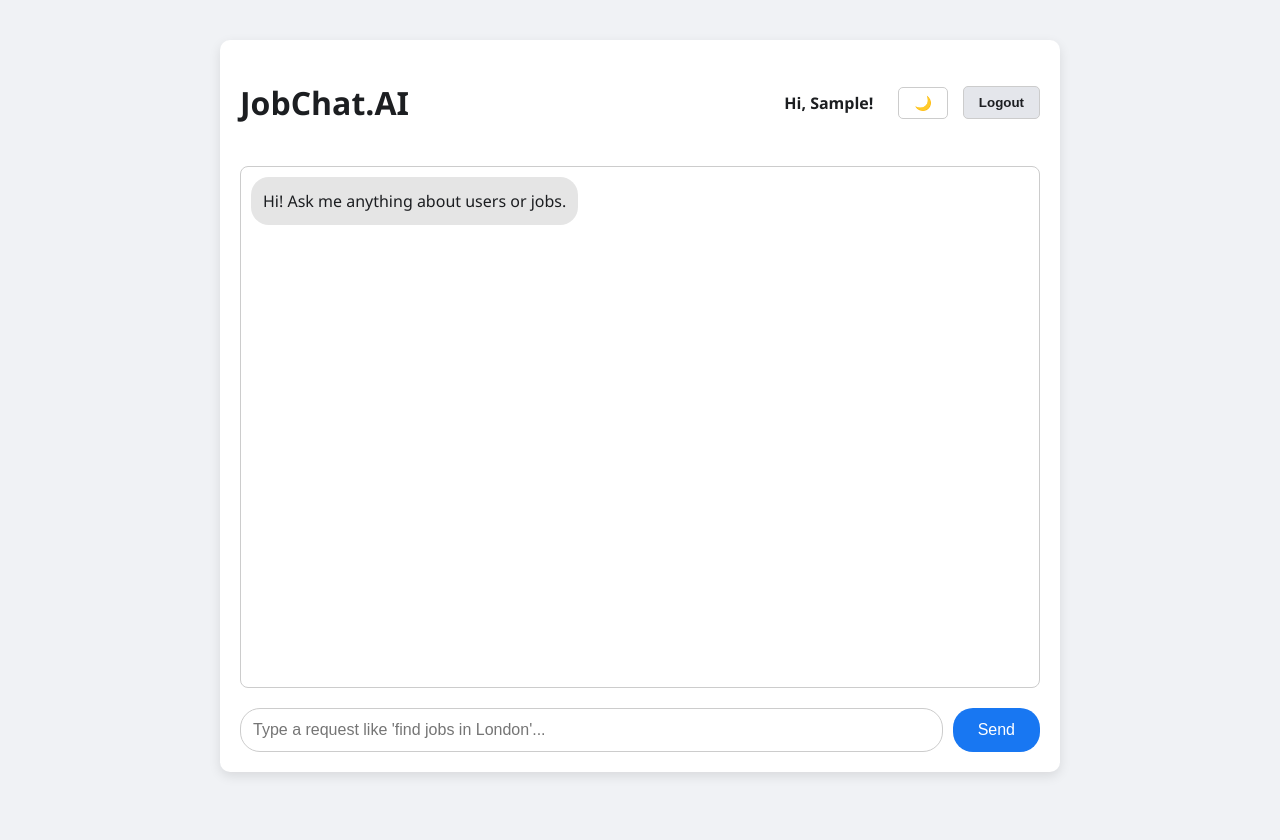
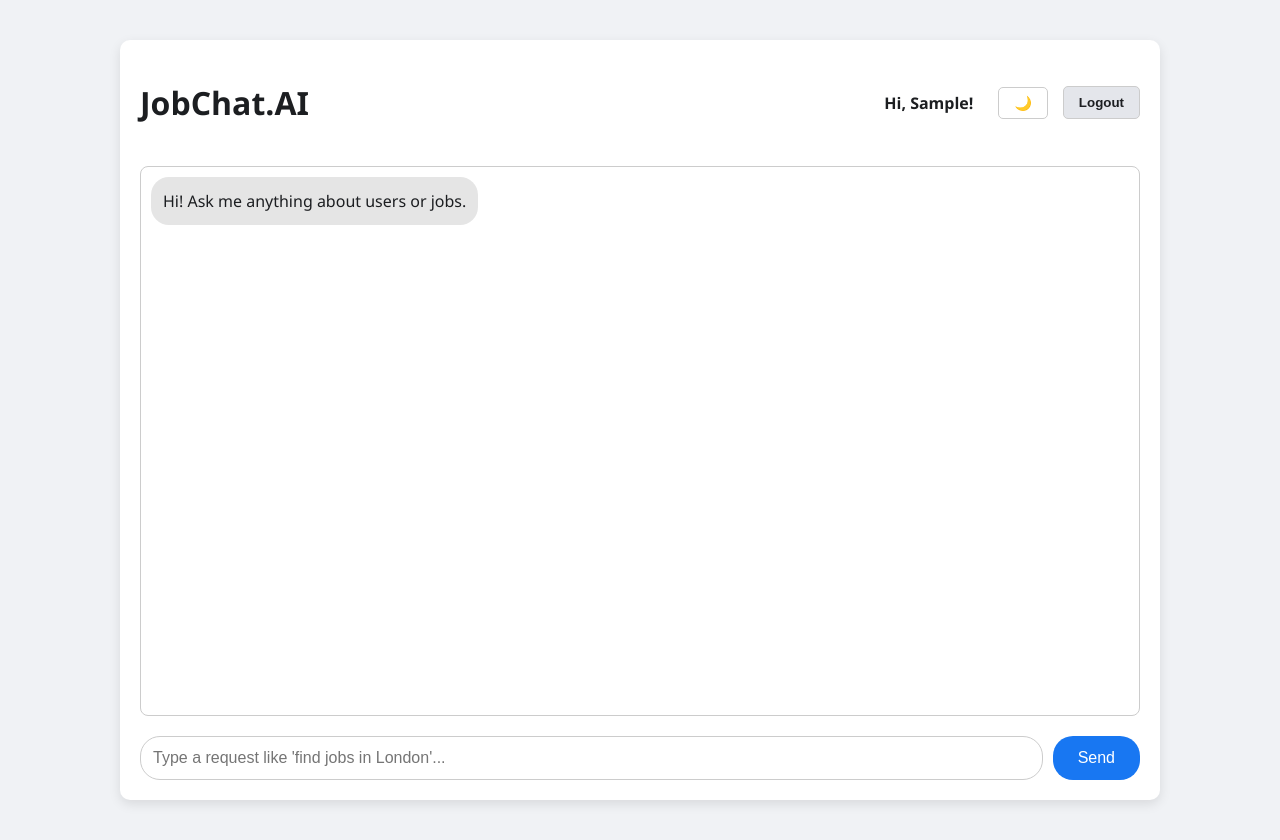
Before and after one commit to RJBOGA/JAP, a React (Create React App) app in the folder src/frontend-react/: page /chat in a window 1280 px wide. Before the commit the page ends 812 px from the top, so only its background shows below. Built offline with nearby package versions, Linux system fonts and the light colour scheme; no server answers; sample sign-in values are in the browser's storage.

Commit message:
size adjust

```diff
--- a/src/frontend-react/src/App.css
+++ b/src/frontend-react/src/App.css
@@ -1,4 +1,7 @@
 /* src/frontend-react/src/App.css */
+html, body, #root {
+  height: 100%;
+}
 
 /* --- Global Variables (Themes) --- */
 :root {
@@ -37,12 +40,18 @@ body {
 }
 
 .App {
-    max-width: 800px;
+    max-width: 1000px; /* Make it wider */
+    height: 90vh; /* Make it 90% of the viewport height */
     margin: 40px auto;
     padding: 20px;
+    font-family: 'Segoe UI', Tahoma, Geneva, Verdana, sans-serif;
     background-color: var(--card-background);
     border-radius: 10px;
     box-shadow: 0 4px 12px rgba(0, 0, 0, 0.1);
+
+    /* Add these properties to enable flexbox */
+    display: flex;
+    flex-direction: column;
 }
 
 /* --- Header --- */
@@ -77,7 +86,8 @@ body {
 
 /* --- Message Area --- */
 .message-container {
-    height: 500px;
+    flex: 1; /* This makes the container grow to fill available space */
+    min-height: 0; /* Prevents flexbox overflow issues */
     overflow-y: auto;
     border: 1px solid var(--border-color);
     padding: 10px;
--- a/src/frontend-react/src/LoginPage.js
+++ b/src/frontend-react/src/LoginPage.js
@@ -67,7 +67,7 @@ function LoginPage() {
   return (
     <div className="login-container">
       <form onSubmit={handleSubmit} className="login-form">
-        <h2>{isLogin ? 'Sign In' : 'Sign Up'}</h2>
+        <h2>{isLogin ? 'Sign In to JobChat.AI' : 'Sign Up'}</h2>
         {!isLogin && (
           <>
             <div className="input-group"><label>First Name</label><input type="text" value={firstName} onChange={(e) => setFirstName(e.target.value)} required /></div>
```
Also changed, not shown: 1 other file (tests, documents, lock files or other folders).
